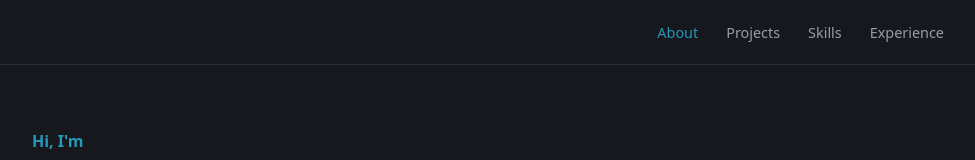
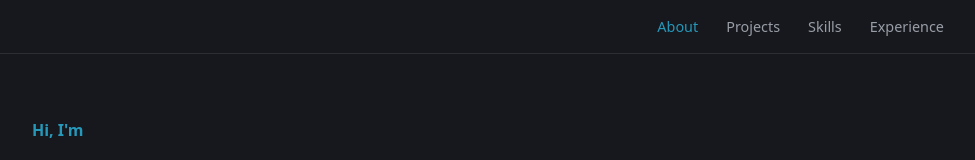
Before and after one commit to itssduy/Portfolio, a React (Vite) app: page /#/ in a window 1280 px wide. Shown: the top 160 px of the page, without its empty margins (152-1127 px from the left). Built offline with nearby package versions, Linux system fonts and the light colour scheme.

Commit message:
Shrink header spacing

```diff
--- a/src/styles/header.css
+++ b/src/styles/header.css
@@ -14,7 +14,7 @@ header nav {
   margin-right: auto;
   margin-left: auto;
   max-width: var(--content-width);
-  padding: 1.25rem 1.5rem;
+  padding: 0.9rem 1.5rem;
 }
 
 header .brand {
```
